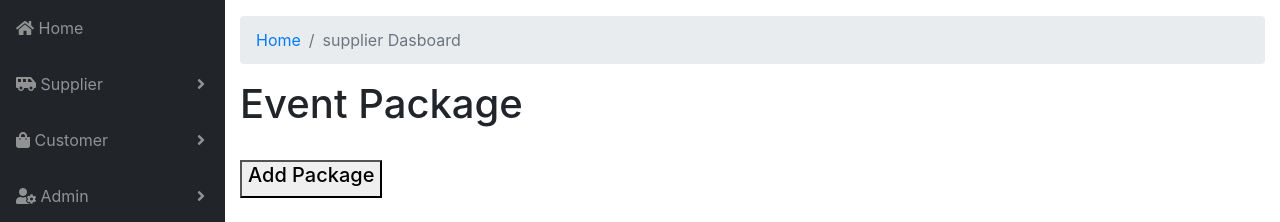
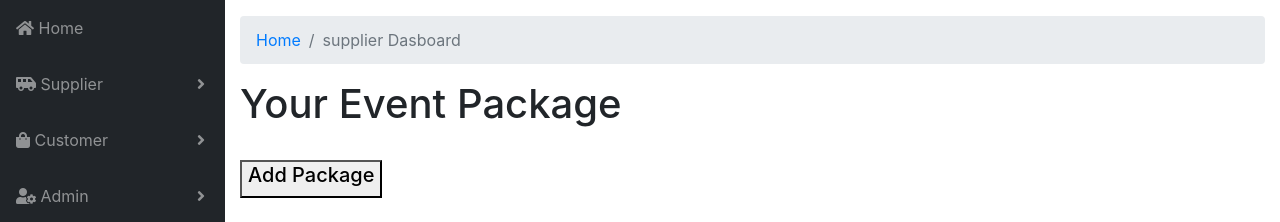
Before and after one commit to yewkhen97/Event_management_system, a PHP site: page /EMS/sViewEventPackage.php in a window 1280 px wide. Shown: the part 56-278 px from the top of the page. Run offline with PHP 8.4, Linux system fonts and the light colour scheme; a user stored in the database is signed in; data comes from the database, SQL or seed files in the repository.

Commit message:
Update sViewEventPackage.php
Update title for event package

```diff
--- a/ApplicationLayer/UserView/sViewEventPackage.php
+++ b/ApplicationLayer/UserView/sViewEventPackage.php
@@ -27,7 +27,7 @@ echo '</script>';
           </ol>
 
           <!-- Page Content -->
-          <h1>Event Package</h1>
+          <h1>Your Event Package</h1>
           <br>
           <form method="POST" action="sAddEventPackage.php"><button><h5>Add Package<h5></button></form>
           <br>
```
